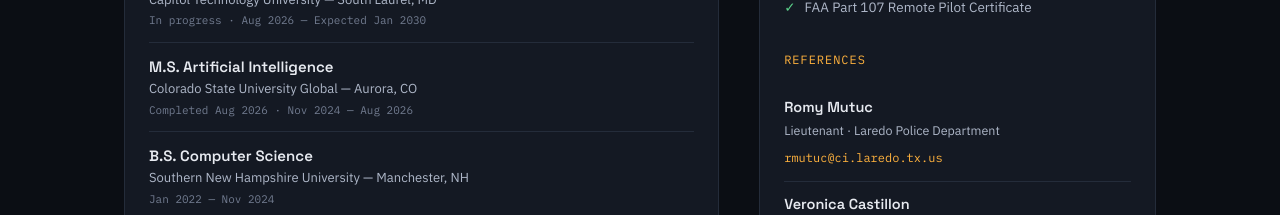
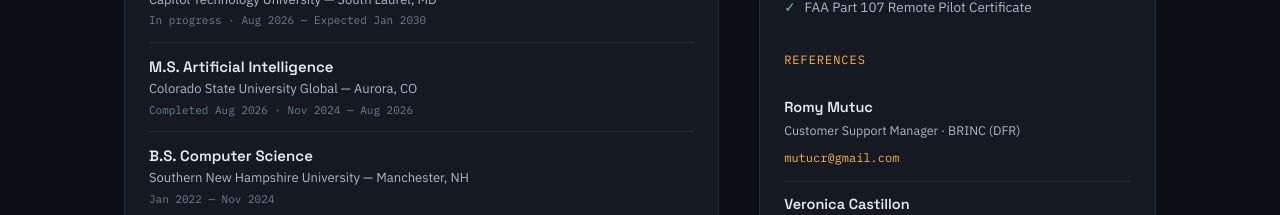
Before and after one commit to ArmandoSNHU/gomeztech-dev, a React (Vite) app: page / in a window 1280 px wide. Shown: the part 4660-4875 px from the top of the page. Built offline with nearby package versions, Linux system fonts and the light colour scheme; no server answers.

Commit message:
Correct Romy Mutuc reference contact; verified production build

```diff
--- a/src/components/Resume.jsx
+++ b/src/components/Resume.jsx
@@ -72,9 +72,9 @@
             <ul className="ref-list">
               <li>
                 <span className="ref-name">Romy Mutuc</span>
-                <span className="ref-title">Lieutenant · Laredo Police Department</span>
-                <a className="ref-email" href="mailto:rmutuc@ci.laredo.tx.us">
-                  rmutuc@ci.laredo.tx.us
+                <span className="ref-title">Customer Support Manager · BRINC (DFR)</span>
+                <a className="ref-email" href="mailto:mutucr@gmail.com">
+                  mutucr@gmail.com
                 </a>
               </li>
               <li>
```
